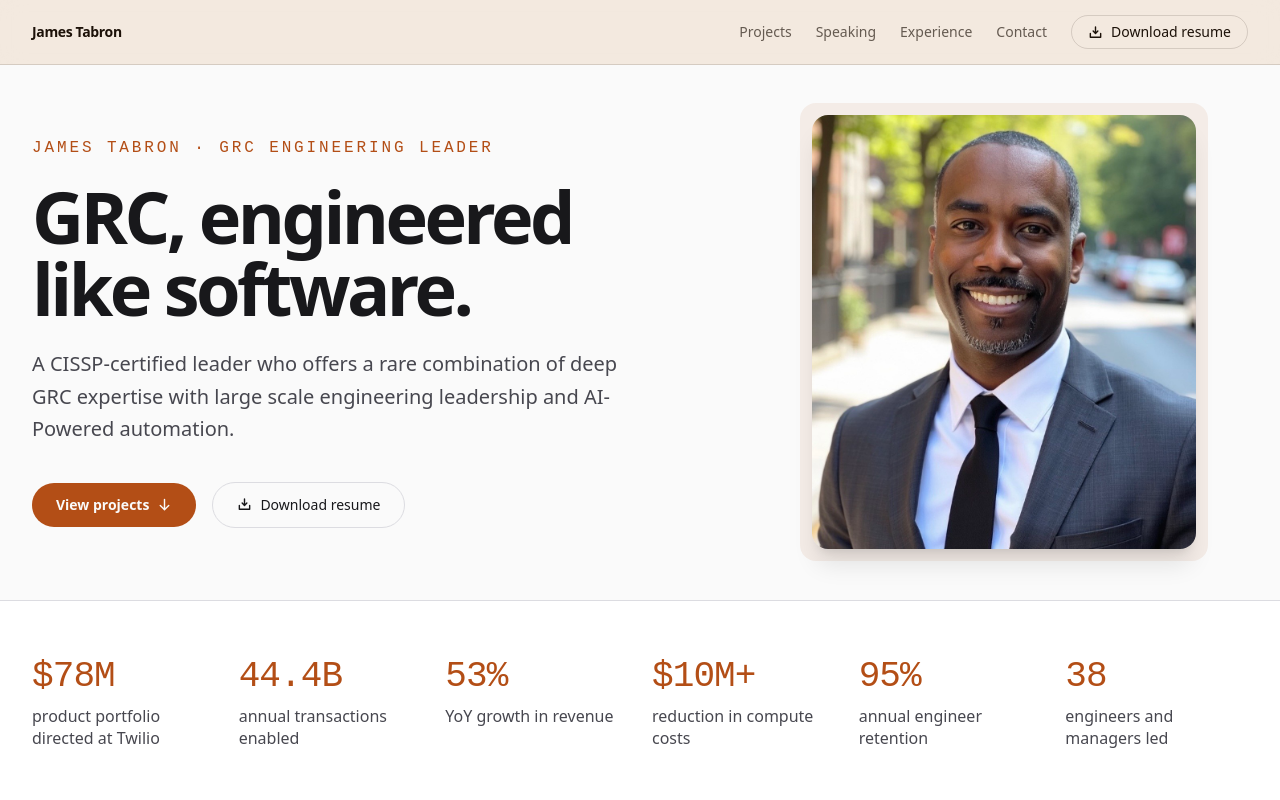
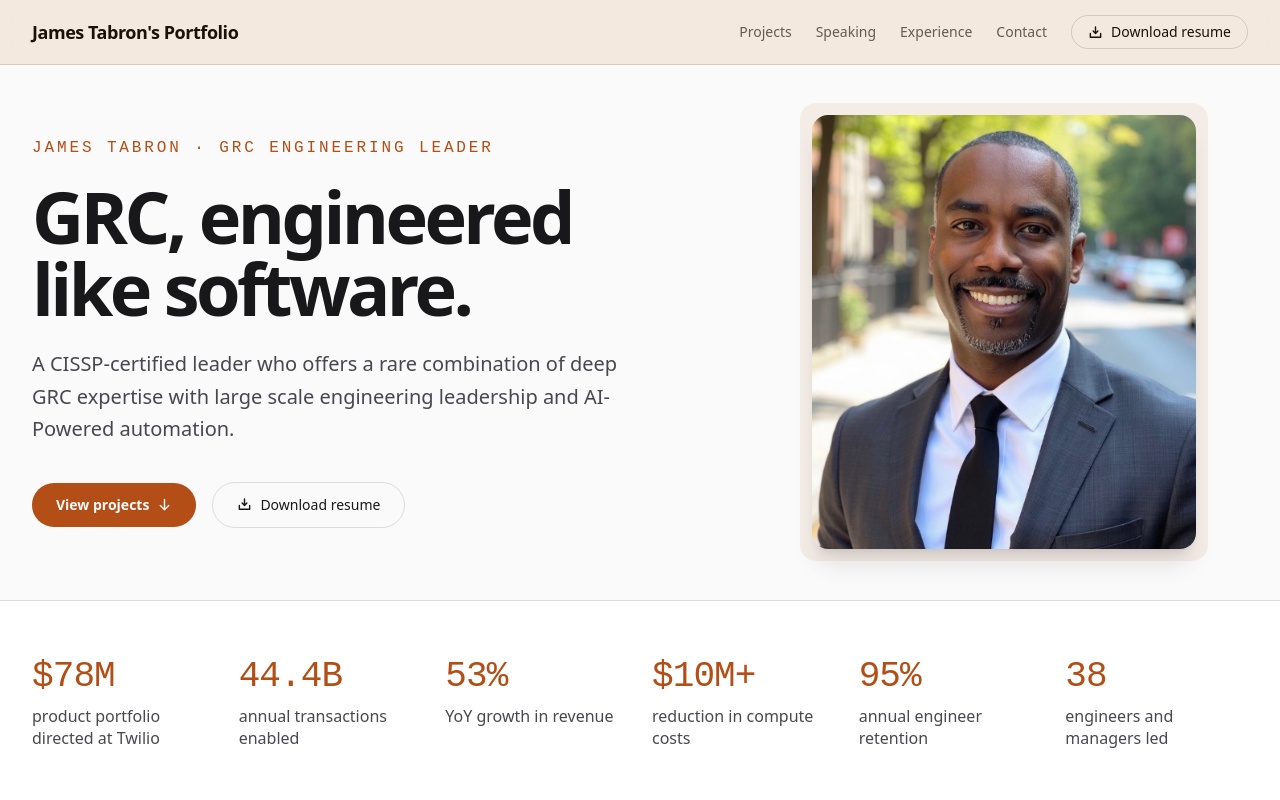
Before and after one commit to jtabron1/jtabron1.github.io, a React (Vite) app: page / in a window 1280 px wide. Shown: the top 800 px of the page. Built offline with nearby package versions, Linux system fonts and the light colour scheme.

Commit message:
Nav brand: "James Tabron's Portfolio" at larger size
Co-Authored-By: Claude Fable 5 <noreply@anthropic.com>
Claude-Session: https://claude.ai/code/session_01WSwXW1Zkd77VjygohqUiFn

```diff
--- a/src/components/Nav.jsx
+++ b/src/components/Nav.jsx
@@ -11,8 +11,8 @@ export default function Nav() {
   return (
     <header className="fixed inset-x-0 top-0 z-40 border-b border-bar-line bg-bar/85 backdrop-blur-md">
       <nav className="mx-auto flex h-16 max-w-7xl items-center justify-between px-4 sm:px-8">
-        <a href="#top" className="text-sm font-semibold tracking-tight text-bar-ink">
-          James Tabron
+        <a href="#top" className="text-lg font-semibold tracking-tight text-bar-ink">
+          James Tabron's Portfolio
         </a>
         <div className="flex items-center gap-6">
           <div className="hidden items-center gap-6 sm:flex">
```
